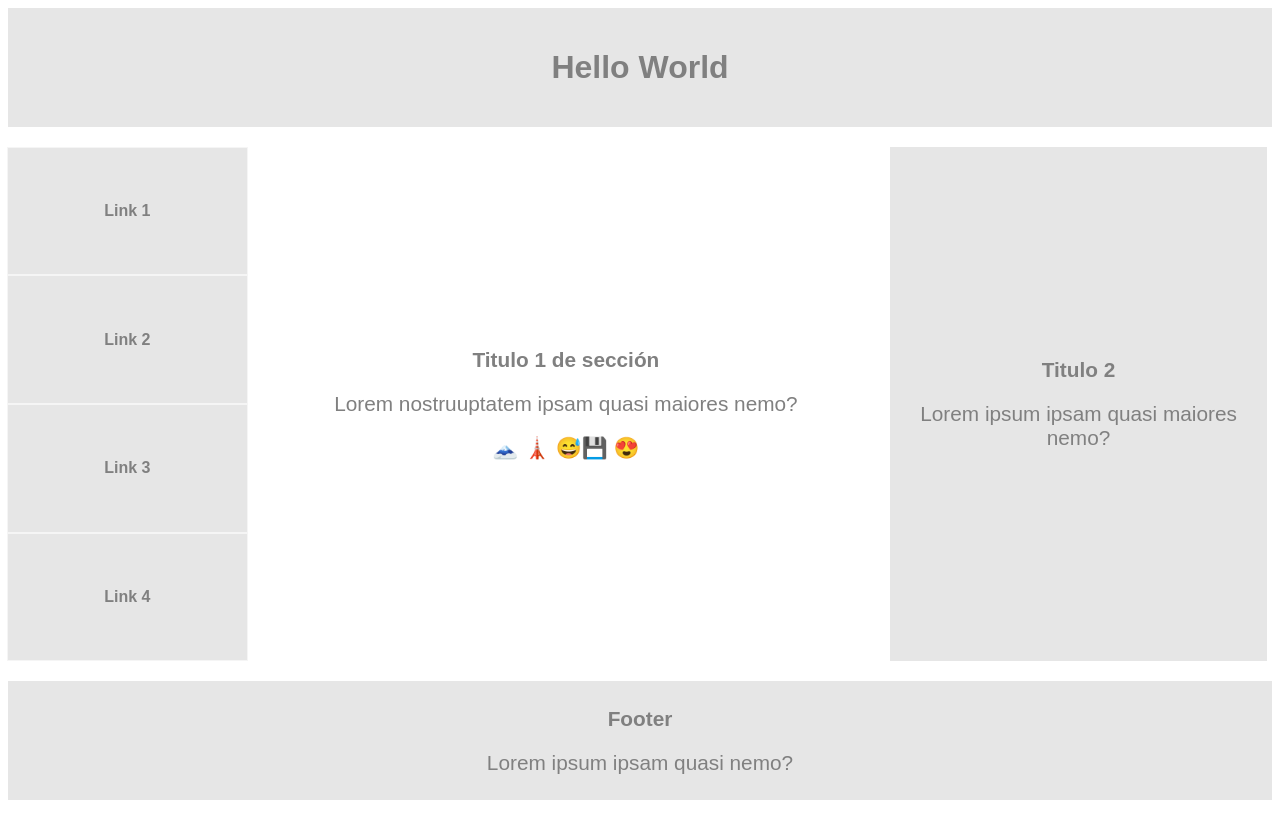
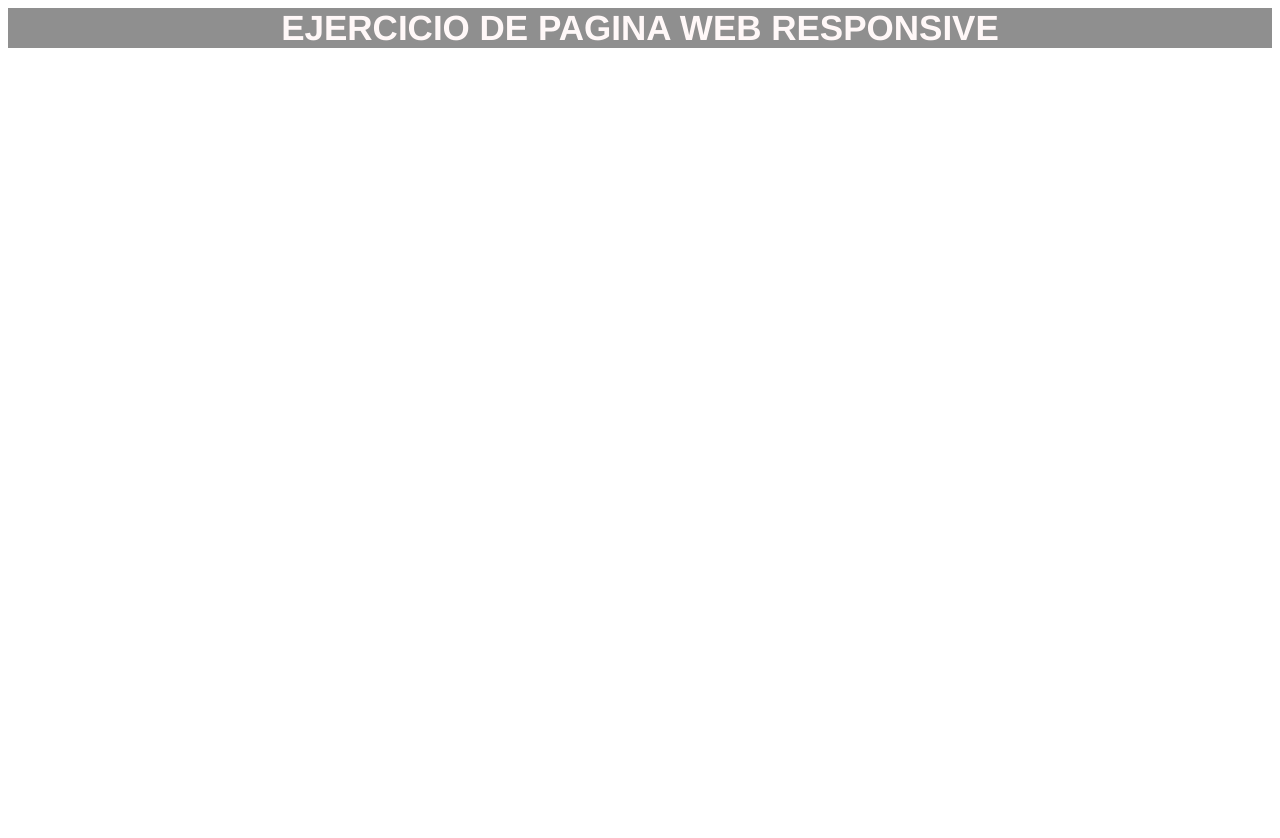
Before and after one commit to Gabriel-Arg/Html-y-Css-Practica, a plain HTML site: page index.html in a window 1280 px wide. After the commit the page ends 800 px from the top, so only its background shows below. Drawn offline with Linux system fonts and the light colour scheme.

```diff
--- a/css/estilo.css
+++ b/css/estilo.css
@@ -1,173 +1,15 @@
 .titulos {
-    font-family: 'Franklin Gothic Medium', 'Arial Narrow', Arial, sans-serif;
-    font-size: 35px;
-    color: rgb(66, 66, 66);
+    /* border: 1px dashed red; */
+    background-color: rgba(2, 2, 2, 0.441);
+    padding: 0;
+    display: flex;
+    flex-direction: row;
+    justify-content: center;
+    align-items: center;
 }
 .titulos2 {
     font-family: 'Franklin Gothic Medium', 'Arial Narrow', Arial, sans-serif;
     font-size: 35px;
-    color: rgb(66, 66, 66);
-    margin-top: 70px;
+    color: rgb(255, 248, 248);
+    margin: 0;
 }
-
-/* ------------------------------------- */
-/*          PAGINA WEB RESPONSIVE               */
-/* ------------------------------------- */
-
-.cont_padre {
-    /* border: 1px dashed red; */
-    height: 97vh;
-
-    display: flex;
-    flex-direction: column;
-    justify-content: space-between;
-    align-items: center;
-}
-
-.box {
-    /* border: 1px dashed blue; */
-    width: 100%;
-}
-
-/* ------CONTENEDOR SUPERIOR   ----------------- */
-.box_1 {
-    background-color: rgba(128, 128, 128, 0.2);
-    height: 15%;
-
-    display: flex;
-    flex-direction: column;
-    justify-content: center;
-    align-items: center;
-}
-
-.titulo {
-    font-family: Arial, Helvetica, sans-serif;
-    font-weight: bolder;
-    color: gray;
-}
-
-/* ------CONTENEDOR DEL MEDIO  ----------------- */
-.box_2 {
-    height: 65%;
-
-    display: flex;
-    flex-direction: column;
-    justify-content: space-between;
-    align-items: center;
-}
-
-.hijos {
-    /* border: 1px dashed rgb(114, 114, 114); */
-    width: 100%;
-    height: 31%;
-}
-
-.hijo1 {
-    display: flex;
-    flex-direction: column;
-    justify-content: space-between;
-    align-items: center;
-}
-
-a {
-    /* border: 1px dashed green; */
-    background-color: rgba(128, 128, 128, 0.2);
-    width: 100%;
-    height: 20%;
-    margin: 0;
-    padding: 0;
-    text-align: center;
-    font-family: Arial, Helvetica, sans-serif;
-    font-weight: bolder;
-    color: gray;
-    text-decoration: none;
-
-    display: flex;
-    flex-direction: column;
-    justify-content: center;
-    align-items: center;
-}
-
-.hijo2, .hijo3 {
-    /* border: 1px solid red; */
-    margin: 5px;
-    display: flex;
-    flex-direction: column;
-    justify-content: center;
-    align-items: center;
-}
-
-h2, p {
-    padding-left: 10px;
-    font-family: Arial, Helvetica, sans-serif;
-    color: gray;
-    text-align: center;
-    margin: 5px 0px;
-    padding: 5px;
-    font-size: 1.3rem;
-    word-wrap: break-word;
-}
-
-.hijo3 {
-    background-color: rgba(128, 128, 128, 0.2);
-}
-
-/* ------CONTENEDOR INFERIOR   ----------------- */
-.box_3 {
-    background-color: rgba(128, 128, 128, 0.2);
-    height: 15%;
-    display: flex;
-    flex-direction: column;
-    justify-content: center;
-    align-items: center;
-}
-
-/* -------------------------------------------- */
-/*    Breackpoint a partir de 501px) */
-/* -------------------------------------------- */
-@media screen and (min-width: 701px) {
-    .cont_padre {
-        /* border: 1px dashed red; */
-        height: 99vh;
-    }
-
-    .box_2 {
-        /* background-color: rgba(0, 255, 255, 0.348); */
-        height: 65%;
-
-        display: flex;
-        flex-direction: row;
-        justify-content: space-between;
-        align-items: center;
-    }
-
-    .hijos {
-        /* border: 1px dashed rgb(114, 114, 114); */
-        height: 100%;
-        display: flex;
-        flex-direction: column;
-        justify-content: center;
-        align-items: center;
-    }
-
-    .hijo1 {
-        width: 19%;
-        display: flex;
-        flex-direction: column;
-        justify-content: space-between;
-        align-items: center;
-    }
-    a {
-        border: 1px solid whitesmoke;
-        height: 70%;
-    }
-
-    .hijo2, .hijo3 {
-        /* border: 1px dashed green; */
-        width: 50%;
-        margin: 5px;
-    }
-    .hijo3 {
-        width: 30%;
-    }
-}
--- a/index.html
+++ b/index.html
@@ -37,41 +37,11 @@
 
 <body>
 
-<!-- -------------PAGINA WEB RESPONSIVE---------------------- -->
-<!-- <h2 class="titulos2">EJERCICIO DE PAGINA WEB RESPONSIVE</h2> -->
+<!-- -------------TITULO DE SECCION---------------------- -->
+<div class="titulos">
+    <h2 class="titulos2">EJERCICIO DE PAGINA WEB RESPONSIVE</h2>
+</div>
 
-<div class="cont_padre">
-
-    <div class="box box_1">
-        <h1 class="titulo">Hello World</h1>
-    </div>
-
-    <div class="box box_2">
-        <div class="hijos hijo1">
-            <a href="">Link 1</a>
-            <a href="">Link 2</a>
-            <a href="">Link 3</a>
-            <a href="">Link 4</a>
-        </div>
-
-        <div class="hijos hijo2">
-            <h2 class="subtitulos">Titulo 1 de sección</h2>
-            <p class="parrafos">Lorem nostruuptatem ipsam quasi maiores nemo?</p>
-            <p>&#128507; &#128508; &#128517;&#128190; &#128525;</p>
-        </div>
-
-        <div class="hijos hijo3">
-            <h2 class="subtitulos">Titulo 2 </h2>
-            <p class="parrafos">Lorem ipsum ipsam quasi maiores nemo?</p>
-        </div>
-    </div>
-
-    <div class="box box_3">
-        <h2 class="subtitulos">Footer</h2>
-        <p class="parrafos">Lorem ipsum ipsam quasi nemo?</p>
-    </div>
-
-</div>
 
 
 
```
